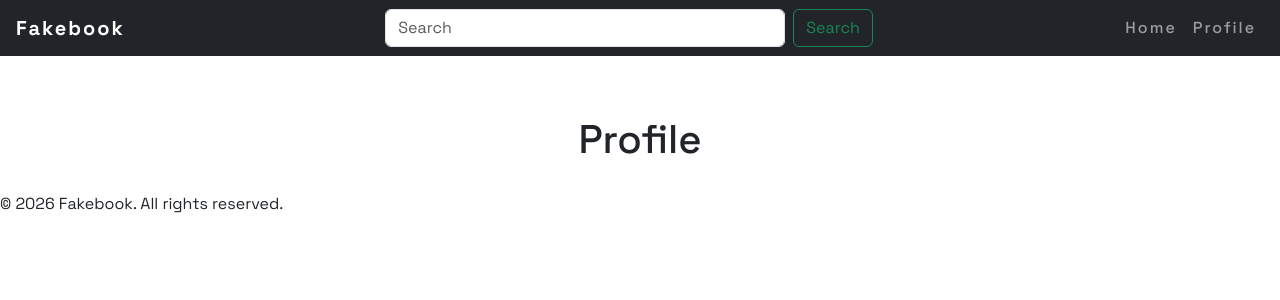
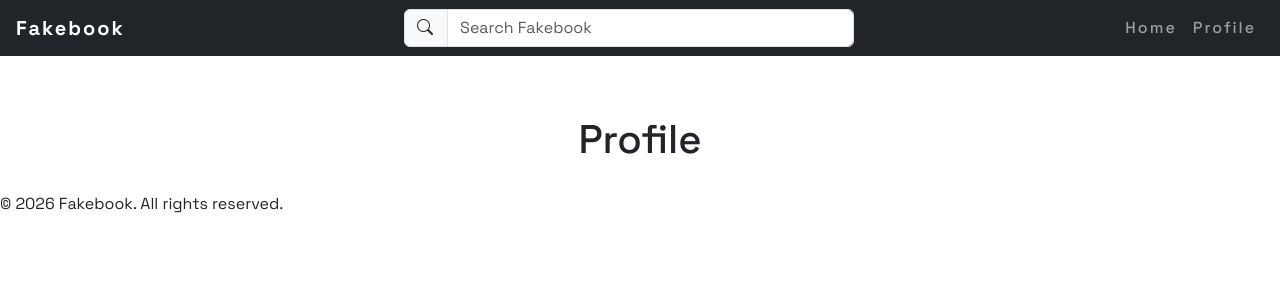
Before and after one commit to johnbords/learn-front-end, a React (Vite) app in the folder fakebook-frontend/: page /profile in a window 1280 px wide. Shown: the top 300 px of the page. Built offline with nearby package versions, Linux system fonts and the light colour scheme.

Commit message:
Week 4: Replace search button with new search button with icon

```diff
--- a/fakebook-frontend/package.json
+++ b/fakebook-frontend/package.json
@@ -11,6 +11,7 @@
   },
   "dependencies": {
     "bootstrap": "^5.3.8",
+    "bootstrap-icons": "^1.13.1",
     "react": "^19.2.5",
     "react-dom": "^19.2.5",
     "react-router-dom": "^7.15.1"
--- a/fakebook-frontend/src/Header.jsx
+++ b/fakebook-frontend/src/Header.jsx
@@ -41,17 +41,21 @@ function Header() {
 
               {/* Search bar */}
               <form className="d-flex flex-grow-1 justify-content-center my-2 my-md-0">
-                <input
-                  className="form-control me-2"
-                  style={{ maxWidth: "400px" }}
-                  type="search"
-                  placeholder="Search"
-                  aria-label="Search"
-                />
+                <div
+                  className="input-group"
+                  style={{ maxWidth: "450px", width: "100%" }}
+                >
+                  <span className="input-group-text">
+                    <i className="bi bi-search"></i>
+                  </span>
 
-                <button className="btn btn-outline-success" type="submit">
-                  Search
-                </button>
+                  <input
+                    className="form-control"
+                    type="search"
+                    placeholder="Search Fakebook"
+                    aria-label="Search"
+                  />
+                </div>
               </form>
 
               {/* Navbar Links */}
--- a/fakebook-frontend/src/main.jsx
+++ b/fakebook-frontend/src/main.jsx
@@ -4,6 +4,7 @@ import { BrowserRouter } from 'react-router-dom'
 import './index.css'
 import './PostCard.css'
 import App from './App.jsx'
+import 'bootstrap-icons/font/bootstrap-icons.css';
 
 createRoot(document.getElementById('root')).render(
   <StrictMode>
```
Also changed, not shown: 1 other file (tests, documents, lock files or other folders).
